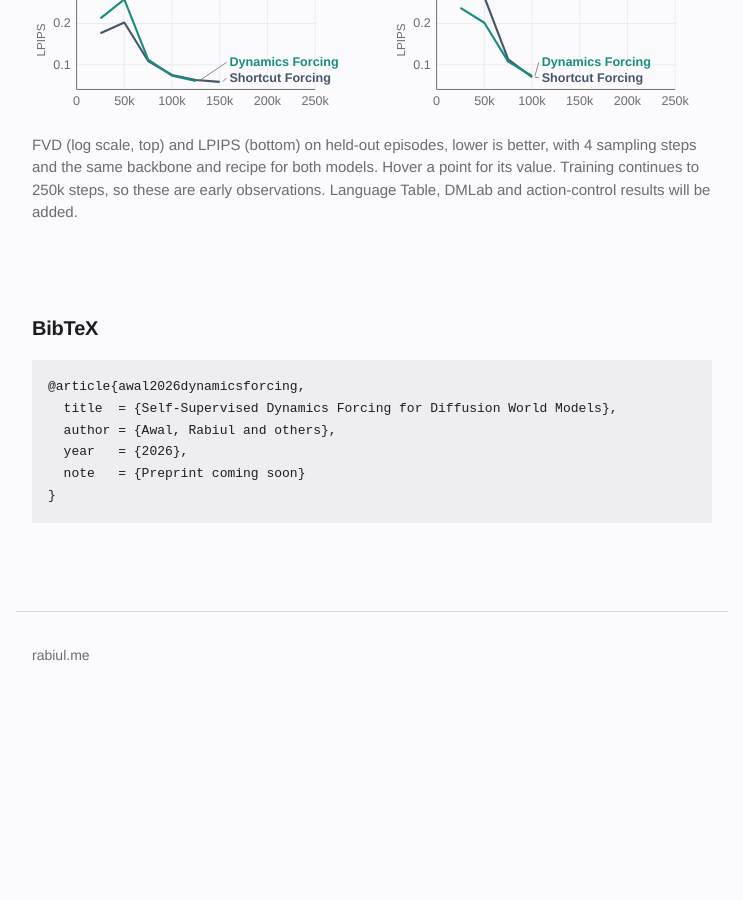
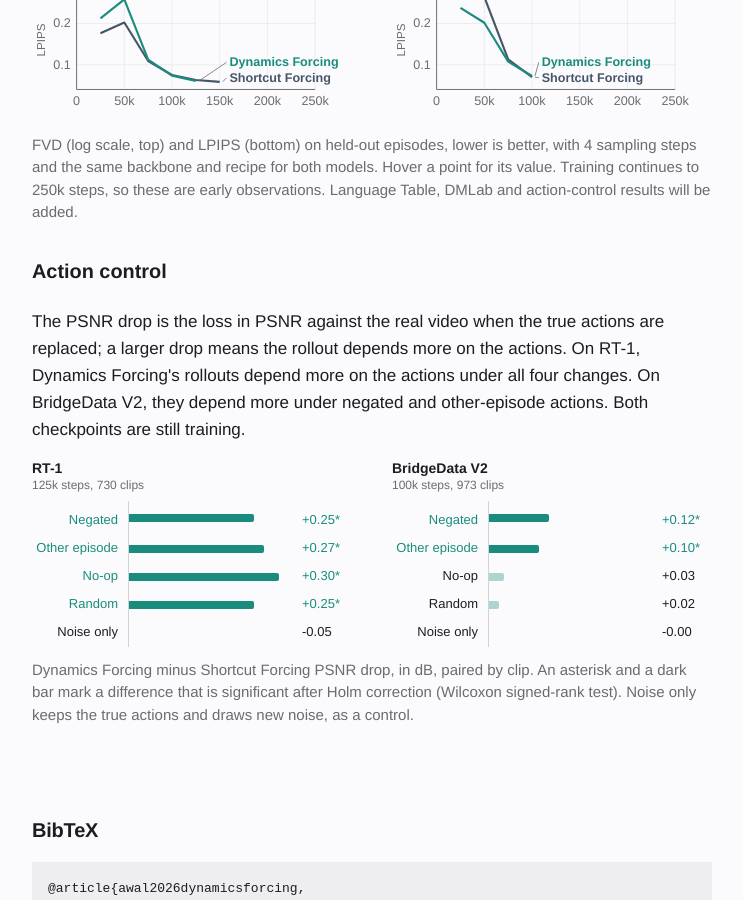
Before and after one commit to rabiulcste/rabiulcste.github.io, a Jekyll site: the page built from dynamics-forcing/index.html, in a window 1280 px wide and 900 px high, scrolled down 4737 px. Shown: the whole window, without its empty margins (268-1011 px from the left). Built offline with Jekyll 4.4.1, drawn with Linux system fonts in a browser that asks for light colours; before the commit the page ends 5451 px from its top, so only the background shows below that.

Commit message:
Dynamics Forcing page: action control in Results (PSNR drop under altered actions, RT-1 125k and BridgeData V2 100k)

```diff
--- a/dynamics-forcing/index.html
+++ b/dynamics-forcing/index.html
@@ -573,6 +573,34 @@ bibtex: |
 <!-- curves:end -->
         <figcaption>FVD (log scale, top) and LPIPS (bottom) on held-out episodes, lower is better, with 4 sampling steps and the same backbone and recipe for both models. Hover a point for its value. Training continues to 250k steps, so these are early observations. Language Table, DMLab and action-control results will be added.</figcaption>
     </figure>
+
+    <h3>Action control</h3>
+    <p>The PSNR drop is the loss in PSNR against the real video when the true actions are replaced; a larger drop means the rollout depends more on the actions. On RT-1, Dynamics Forcing's rollouts depend more on the actions under all four changes. On BridgeData V2, they depend more under negated and other-episode actions. Both checkpoints are still training.</p>
+    <figure class="fig">
+<div class="panels">
+<div>
+<div class="chart chart--bars" style="--lab:96px;--val:56px" role="img" aria-label="Dynamics Forcing minus Shortcut Forcing PSNR drop on RT-1, dB: Negated +0.25 (significant); Other episode +0.27 (significant); No-op +0.30 (significant); Random +0.25 (significant); Noise only -0.05 (not significant).">
+<div class="chart-head"><strong>RT-1</strong><span class="chart-sub">125k steps, 730 clips</span></div>
+<div class="chart-row is-ours c-ours"><span class="chart-lab">Negated</span><span class="chart-trk"><b class="bar" style="width:75.0%"></b></span><span class="chart-val">+0.25*</span></div>
+<div class="chart-row is-ours c-ours"><span class="chart-lab">Other episode</span><span class="chart-trk"><b class="bar" style="width:81.0%"></b></span><span class="chart-val">+0.27*</span></div>
+<div class="chart-row is-ours c-ours"><span class="chart-lab">No-op</span><span class="chart-trk"><b class="bar" style="width:90.0%"></b></span><span class="chart-val">+0.30*</span></div>
+<div class="chart-row is-ours c-ours"><span class="chart-lab">Random</span><span class="chart-trk"><b class="bar" style="width:75.0%"></b></span><span class="chart-val">+0.25*</span></div>
+<div class="chart-row c-base"><span class="chart-lab">Noise only</span><span class="chart-trk"></span><span class="chart-val">-0.05</span></div>
+</div>
+</div>
+<div>
+<div class="chart chart--bars" style="--lab:96px;--val:56px" role="img" aria-label="Dynamics Forcing minus Shortcut Forcing PSNR drop on BridgeData V2, dB: Negated +0.12 (significant); Other episode +0.10 (significant); No-op +0.03 (not significant); Random +0.02 (not significant); Noise only -0.00 (not significant).">
+<div class="chart-head"><strong>BridgeData V2</strong><span class="chart-sub">100k steps, 973 clips</span></div>
+<div class="chart-row is-ours c-ours"><span class="chart-lab">Negated</span><span class="chart-trk"><b class="bar" style="width:36.0%"></b></span><span class="chart-val">+0.12*</span></div>
+<div class="chart-row is-ours c-ours"><span class="chart-lab">Other episode</span><span class="chart-trk"><b class="bar" style="width:30.0%"></b></span><span class="chart-val">+0.10*</span></div>
+<div class="chart-row c-ours"><span class="chart-lab">No-op</span><span class="chart-trk"><b class="bar" style="width:9.0%"></b></span><span class="chart-val">+0.03</span></div>
+<div class="chart-row c-ours"><span class="chart-lab">Random</span><span class="chart-trk"><b class="bar" style="width:6.0%"></b></span><span class="chart-val">+0.02</span></div>
+<div class="chart-row c-base"><span class="chart-lab">Noise only</span><span class="chart-trk"></span><span class="chart-val">-0.00</span></div>
+</div>
+</div>
+</div>
+        <figcaption>Dynamics Forcing minus Shortcut Forcing PSNR drop, in dB, paired by clip. An asterisk and a dark bar mark a difference that is significant after Holm correction (Wilcoxon signed-rank test). Noise only keeps the true actions and draws new noise, as a control.</figcaption>
+    </figure>
 </section>
 
 <script>(function () {
```
